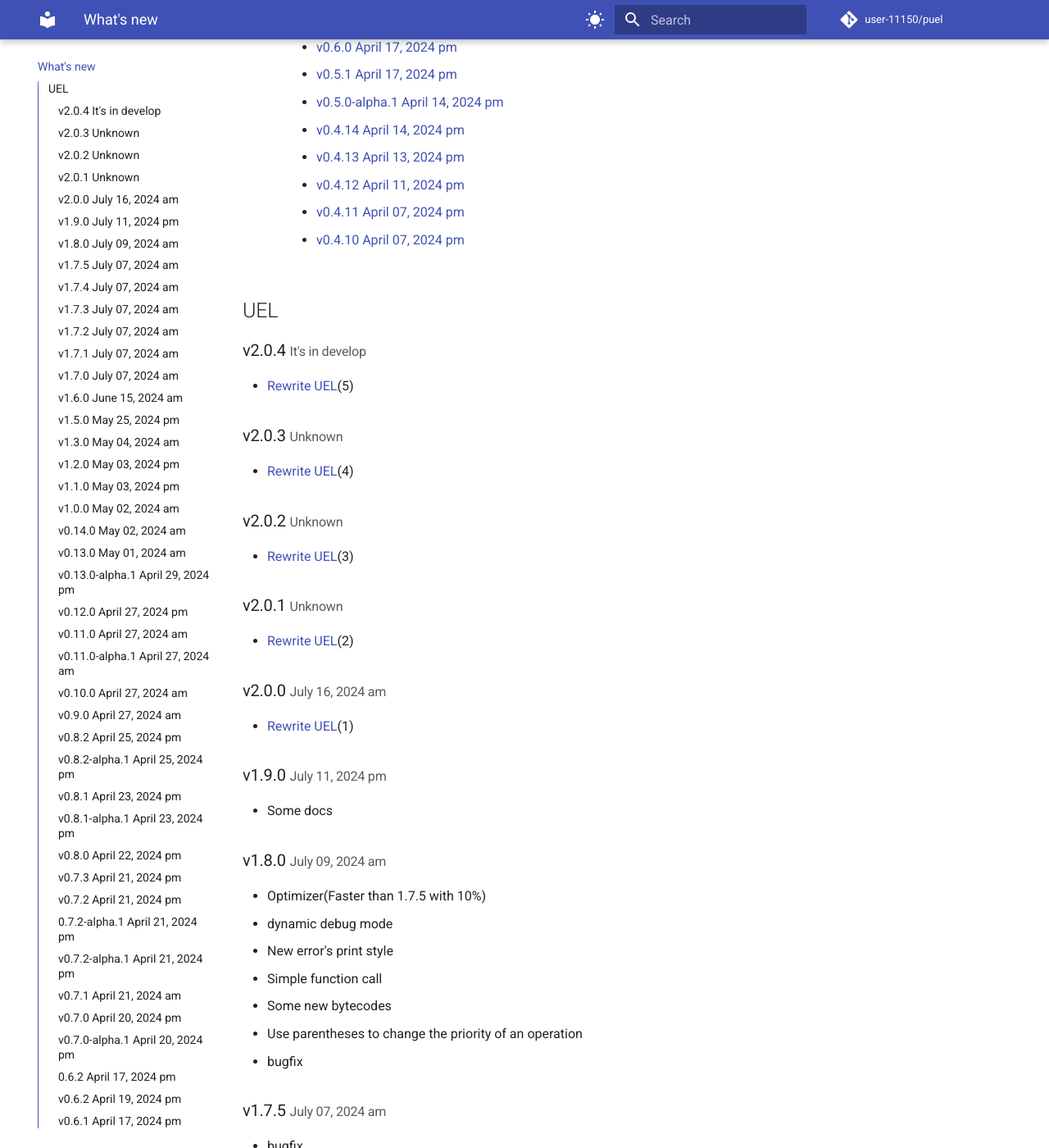
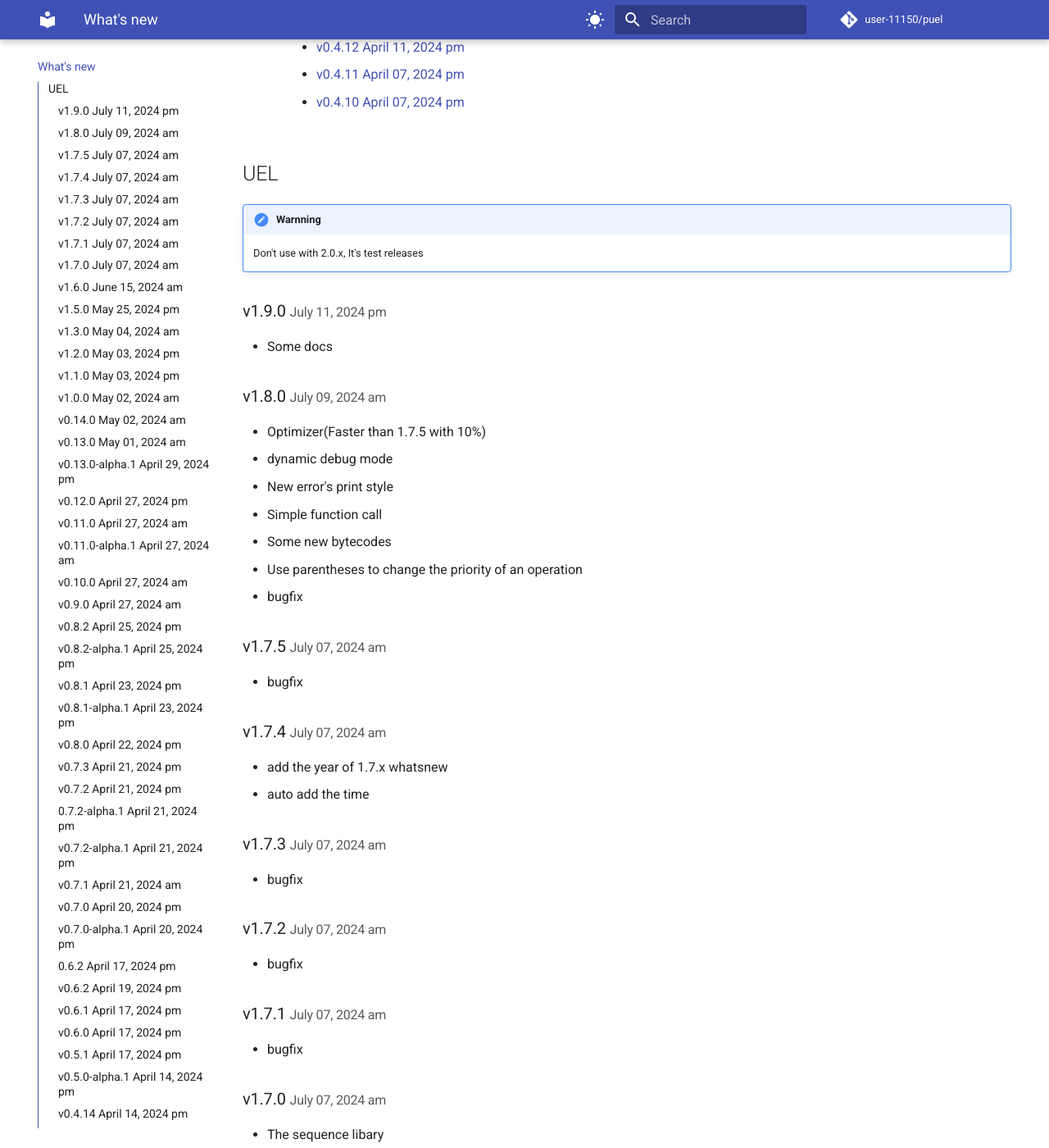
Before and after one commit to user-11150/puel, an MkDocs documentation site: the page built from docs/whatsnew.md, in a window 1280 px wide and 1400 px high, scrolled down 1661 px. Shown: the whole window at 82% size. Built offline with MkDocs 1.6.1 and Material for MkDocs 9.7.7, drawn with Linux system fonts in a browser that asks for light colours; comment, search, counter and statistics services are not loaded; some of the changed text lies outside the part shown.

Commit message:
add notes

```diff
--- a/docs/whatsnew.md
+++ b/docs/whatsnew.md
@@ -4,25 +4,8 @@
 
 ## UEL
 
-### v2.0.4 <small>It's in develop</small> {#2.0.4}
-
-* [Rewrite UEL](./plans.md#by-index-1)(5)
-
-### v2.0.3 <small>Unknown</small> {#2.0.3}
-
-* [Rewrite UEL](./plans.md#by-index-1)(4)
-
-### v2.0.2 <small>Unknown</small> {#2.0.3}
-
-* [Rewrite UEL](./plans.md#by-index-1)(3)
-
-### v2.0.1 <small>Unknown</small> {#2.0.1}
-
-* [Rewrite UEL](./plans.md#by-index-1)(2)
-
-### v2.0.0 <small>July 16, 2024 am</small> {#2.0.0}
-
-* [Rewrite UEL](./plans.md#by-index-1)(1)
+!!! warnning
+    Don't use with 2.0.x, It's test releases
 
 ### v1.9.0 <small>July 11, 2024 pm</small> {#1.9.0}
 
```
